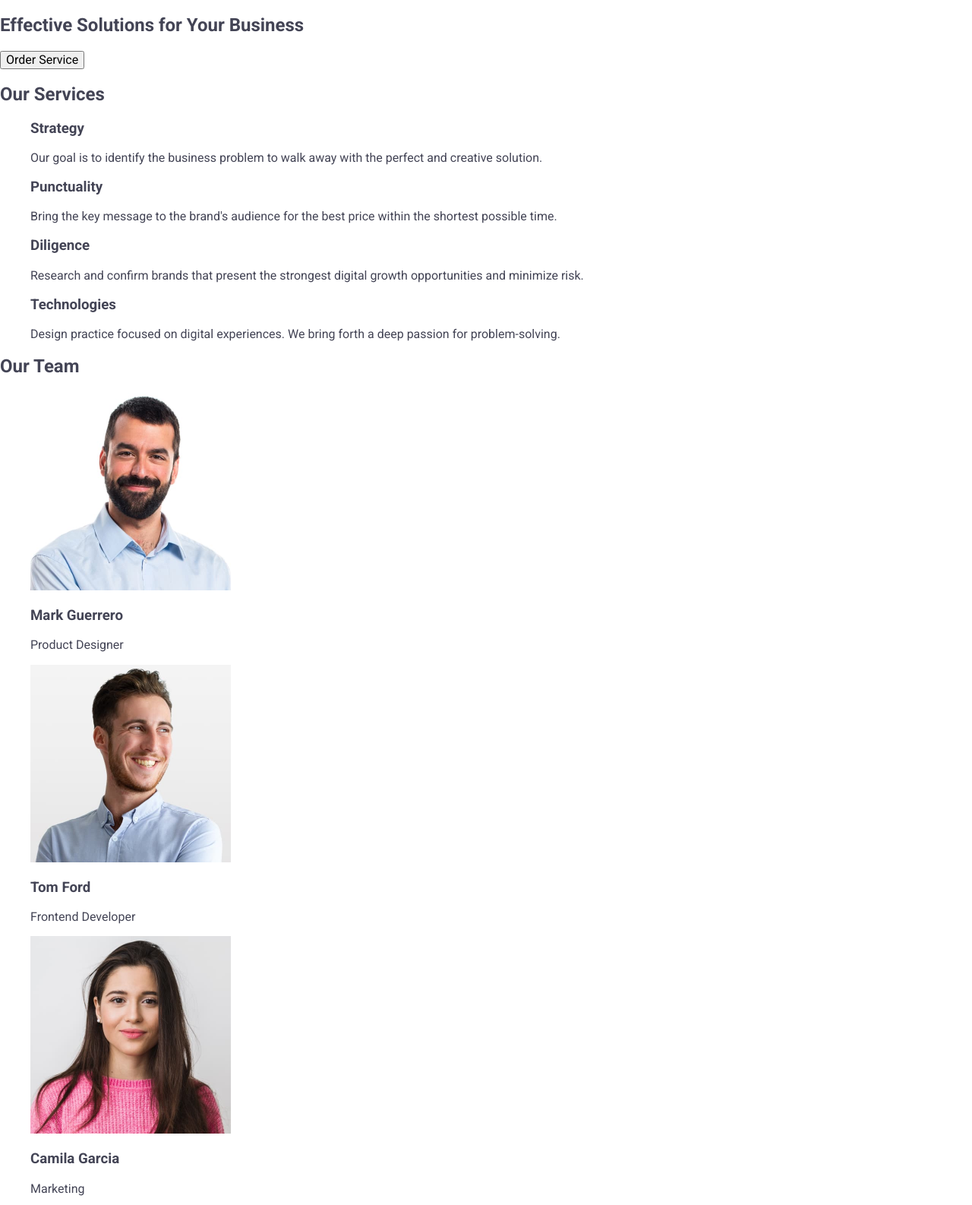
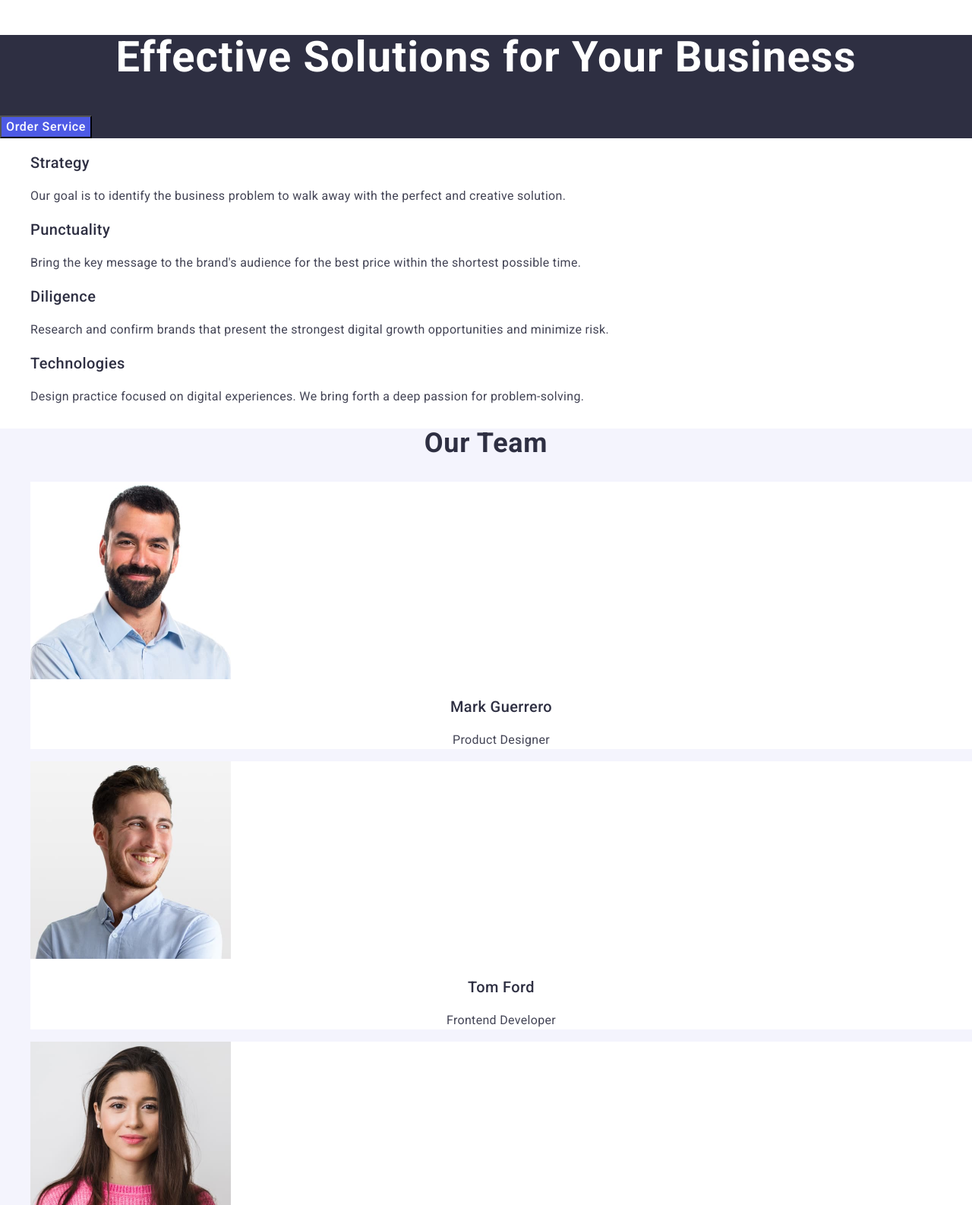
Before and after one commit to anastasiiavaluyeva/goit-markup-hw-02, a plain HTML site: page index.html in a window 1280 px wide. Shown: the part 174-1760 px from the top of the page at 76% size. Drawn offline with nearby package versions, Linux system fonts and the light colour scheme.

Commit message:
Update css file

```diff
--- a/css/styles.css
+++ b/css/styles.css
@@ -10,6 +10,20 @@ ul {
 
 a {
     text-decoration: none;
+}
+
+.visually-hidden {
+    position: absolute;
+    width: 1px;
+    height: 1px;
+    margin: -1px;
+    border: 0;
+    padding: 0;
+
+    white-space: nowrap;
+    clip-path: inset(100%);
+    clip: rect(0 0 0 0);
+    overflow: hidden;
   }
 
 /*--------HEADER---------*/
@@ -59,6 +73,112 @@ line-height: 1.5;
     letter-spacing: 0.32px;
 }
 
+/*--------HERO---------*/
+
+.hero {
+    background-color: #2E2F42;
+}
+
+.hero-title {
+    color: #FFF;
+    text-align: center;
+    font-size: 56px;
+    font-weight: 700;
+    line-height: 1.07;
+    letter-spacing: 1.12px;
+}
+
+.hero-button {
+    background-color: #4D5AE5;color: #FFF;
+    font-family: inherit;
+    font-size: 16px;
+    font-weight: 500;
+    line-height: 1.5;
+    letter-spacing: 0.64px;
+    cursor: pointer;
+}
+
+.hero-button:hover,
+.hero-button:focus {
+    background-color: #404BBF;
+}
+
+/*--------Our Services---------*/
+
+.services-section-subtitle {
+    color: #2E2F42;
+    font-size: 20px;
+    font-weight: 500;
+    line-height: 1.2;
+    letter-spacing: 0.4px;
+}
+
+.services-description {
+    color: #434455;
+    font-size: 16px;
+    font-weight: 400;
+    line-height: 1.5;
+    letter-spacing: 0.32px;
+}
+
+/*--------Our Team---------*/
+
+.section-title {
+    color: #2E2F42;
+    text-align: center;
+    font-size: 36px;
+    font-weight: 700;
+    line-height: 1.1; letter-spacing: 0.72px;
+}
+
+.team-list-subtitle {
+    color: #2E2F42;
+    text-align: center;
+    font-size: 20px;
+    font-weight: 500;
+    line-height: 1.2;
+    letter-spacing: 0.4px;
+}
+
+.team-list-description {
+    color: #434455;
+    text-align: center;
+    font-size: 16px;
+    font-weight: 400;
+    line-height: 1.5;
+    letter-spacing: 0.32px;
+}
+
+.team-section {
+    background-color: #F4F4FD;
+}
+
+.team-section-item {
+    background-color: #FFF;
+}
+
+/*--------OUR PORTFOLIO---------*/
+
+.portfolio-list-item {
+    border: 1px solid #E7E9FC
+}
+
+.portfolio-list-subtitle {
+    color: #2E2F42;
+    font-size: 20px;
+    font-weight: 500;
+    line-height: 1.2;
+    letter-spacing: 0.4px;
+}
+
+.portfolio-list-description {
+    color: #434455;
+    font-size: 16px;
+    font-weight: 400;
+    line-height: 1.5;
+    letter-spacing: 0.32px;
+}
+
 /*--------FOOTER---------*/
 
 .footer {
@@ -70,8 +190,7 @@ color: #4D5AE5;
     font-family: Raleway;
     font-size: 18px;
     font-weight: 700;
-line-height: 1.2;
-letter-spacing: 0.54px;
+    line-height: 1.2;letter-spacing: 0.54px;
     text-transform: uppercase;
     }
 
--- a/index.html
+++ b/index.html
@@ -8,7 +8,7 @@
 <link rel="preconnect" href="https://fonts.gstatic.com" crossorigin>
     <link href="https://fonts.googleapis.com/css2?family=Raleway:wght@700&family=Roboto:wght@400;500;700&display=swap" rel="stylesheet">
     <link rel="stylesheet" href="https://cdn.jsdelivr.net/npm/modern-normalize@2.0.0/modern-normalize.min.css">
-    <link rel="stylesheet" href="./css/styles.css" />
+    <link rel="stylesheet" href="./css/styles.css">
 </head>
 <body>
     <header class="header">
@@ -40,133 +40,133 @@
         </address>
     </header>
     <main>
-        <section>
-            <h1>Effective Solutions for Your Business</h1>
-            <button type="button">Order Service</button>
+        <section class="hero">
+            <h1 class="hero-title">Effective Solutions for Your Business</h1>
+            <button class="hero-button" type="button">Order Service</button>
         </section>
-        <section>
-            <h2>Our Services</h2>
+        <section class="services-section">
+            <h2 class="section-title visually-hidden">Our Services</h2>
             <ul>
                 <li>
-                    <h3>Strategy</h3>
-                    <p>Our goal is to identify the business
+                    <h3 class="services-section-subtitle">Strategy</h3>
+                    <p class="services-description">Our goal is to identify the business
                         problem to walk away with the perfect and creative solution.
                     </p>
                 </li>
                 <li>
-                    <h3>Punctuality</h3>
-                    <p>Bring the key message to the brand's audience for the best price within the shortest possible time.
+                    <h3 class="services-section-subtitle">Punctuality</h3>
+                    <p class="services-description">Bring the key message to the brand's audience for the best price within the shortest possible time.
                     </p>
                 </li>
                 <li>
-                    <h3>Diligence</h3>
-                    <p>Research and confirm brands that present the strongest digital growth opportunities and minimize risk.
+                    <h3 class="services-section-subtitle">Diligence</h3>
+                    <p class="services-description">Research and confirm brands that present the strongest digital growth opportunities and minimize risk.
                     </p>
                 </li>
                 <li>
-                    <h3>Technologies</h3>
-                    <p>Design practice focused on digital experiences. We bring forth a deep passion for problem-solving.
+                    <h3 class="services-section-subtitle">Technologies</h3>
+                    <p class="services-description">Design practice focused on digital experiences. We bring forth a deep passion for problem-solving.
                     </p>
                 </li>
             </ul>
         </section>
-        <section>
-            <h2>Our Team</h2>
-            <ul>
-                <li>
+        <section class="team-section">
+            <h2 class="section-title">Our Team</h2>
+            <ul class="team-section-list">
+                <li class="team-section-item">
                     <img
                     src="./images/man-photo-1.jpg"
                     alt="Mark Guerrero"
                     width="264"
                     height="260">
-                    <h3>Mark Guerrero</h3>
-                    <p>Product Designer</p>
+                    <h3 class="team-list-subtitle">Mark Guerrero</h3>
+                    <p class="team-list-description">Product Designer</p>
                 </li>
-                <li>
+                <li class="team-section-item">
                     <img
                     src="./images/man-photo-2.jpg"
                     alt="Tom Ford"
                     width="264"
                     height="260">
-                    <h3>Tom Ford</h3>
-                    <p>Frontend Developer</p>
+                    <h3 class="team-list-subtitle">Tom Ford</h3>
+                    <p class="team-list-description">Frontend Developer</p>
                 </li>
-                <li>
+                <li class="team-section-item">
                     <img
                     src="./images/woman-photo-1.jpg"
                     alt="Camila Garcia"
                     width="264"
                     height="260">
-                    <h3>Camila Garcia</h3>
-                    <p>Marketing</p>
+                    <h3 class="team-list-subtitle">Camila Garcia</h3>
+                    <p class="team-list-description">Marketing</p>
                 </li>
-                <li>
+                <li class="team-section-item">
                     <img
                     src="./images/man-photo-3.jpg"
                     alt="Daniel Wilson"
                     width="264"
                     height="260">
-                    <h3>Daniel Wilson</h3>
-                    <p>UI Designer</p>
+                    <h3 class="team-list-subtitle">Daniel Wilson</h3>
+                    <p class="team-list-description">UI Designer</p>
                 </li>
             </ul>
         </section>
-        <section>
-            <h2>Our Portfolio</h2>
-            <ul>
-                <li>
+        <section class="portfolio-section">
+            <h2 class="section-title">Our Portfolio</h2>
+            <ul class="portfolio-section-list">
+                <li class="portfolio-list-item">
                     <img
                     src="./images/banking-app-photo.jpg"
                     alt="Banking App"
                     width="360"
                     height="300">
-                    <h3>Banking App</h3>
-                    <p>App</p>
+                    <h3 class="portfolio-list-subtitle">Banking App</h3>
+                    <p class="portfolio-list-description">App</p>
                 </li>
-                <li>
+                <li class="portfolio-list-item">
                     <img
                     src="./images/cashless-payment-photo.jpg"
                     alt="Cashless Payment"
                     width="360"
                     height="300">
-                    <h3>Cashless Payment</h3>
-                    <p>Marketing</p>
+                    <h3 class="portfolio-list-subtitle">Cashless Payment</h3>
+                    <p class="portfolio-list-description">Marketing</p>
                 </li>
-                <li>
+                <li class="portfolio-list-item">
                     <img
                     src="./images/meditation-app-photo.jpg"
                     alt="Meditation App"
                     width="360"
                     height="300">
-                    <h3>Meditation App</h3>
-                    <p>App</p>
+                    <h3 class="portfolio-list-subtitle">Meditation App</h3>
+                    <p class="portfolio-list-description">App</p>
                 </li>
-                <li>
+                <li class="portfolio-list-item">
                     <img
                     src="./images/taxi-service-photo.jpg"
                     alt="Taxi Service"
                     width="360"
                     height="300">
-                    <h3>Taxi Service</h3>
-                    <p>Marketing</p>
+                    <h3 class="portfolio-list-subtitle">Taxi Service</h3>
+                    <p class="portfolio-list-description">Marketing</p>
                 </li>
-                <li>
+                <li class="portfolio-list-item">
                     <img
                     src="./images/screen-illustrations-photo.jpg"
                     alt="Screen Illustrations"
                     width="360"
                     height="300">
-                    <h3>Screen Illustrations</h3>
-                    <p>Design</p>
+                    <h3 class="portfolio-list-subtitle">Screen Illustrations</h3>
+                    <p class="portfolio-list-description">Design</p>
                 </li>
-                <li>
+                <li class="portfolio-list-item">
                     <img
                     src="./images/online-courses-photo.jpg"
                     alt="Online Courses"
                     width="360"
                     height="300">
-                    <h3>Online Courses</h3>
-                    <p>Marketing</p>
+                    <h3 class="portfolio-list-subtitle">Online Courses</h3>
+                    <p class="portfolio-list-description">Marketing</p>
                 </li>
             </ul>
         </section>
```
Lines whose indentation alone changed are shown as unchanged.
